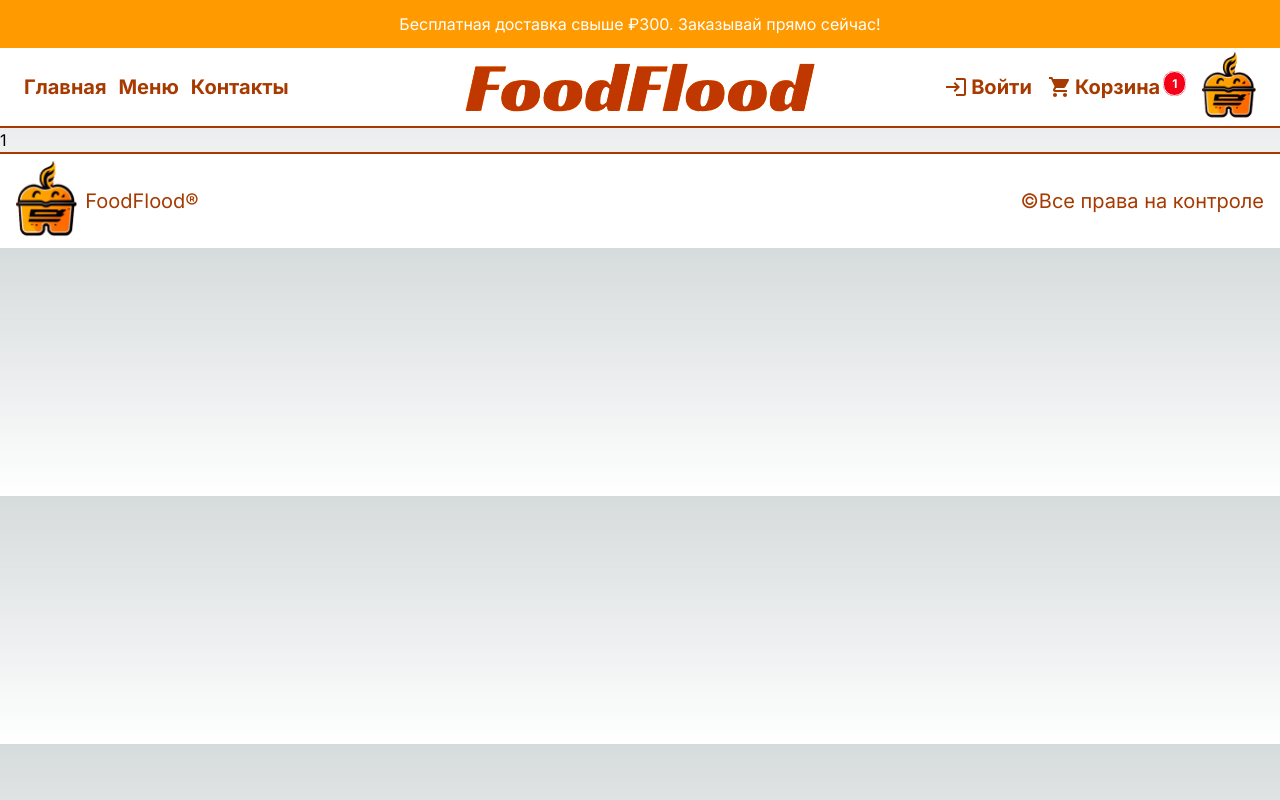
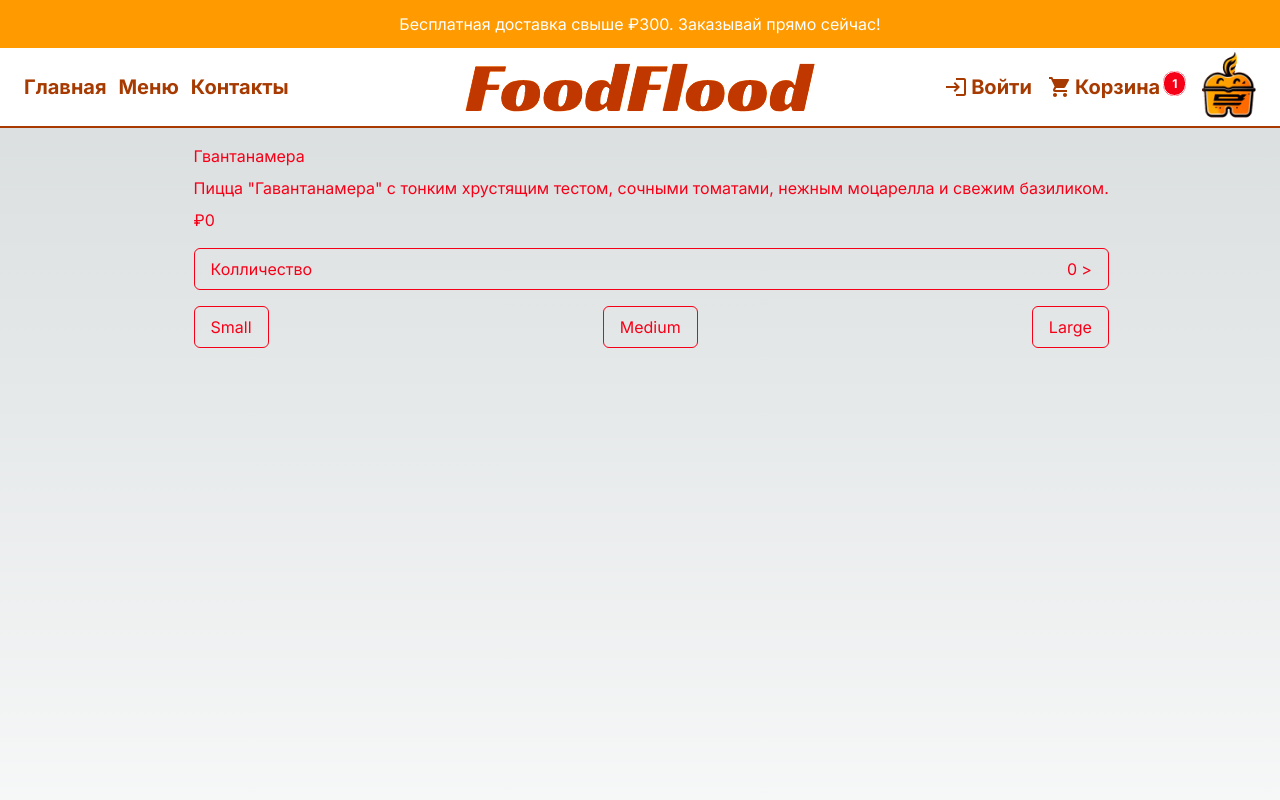
Before and after one commit to AlexanderBorisovVrn/food_flood, a Next.js app: page /product/1 in a window 1280 px wide. Shown: the top 800 px of the page. Built offline with nearby package versions, Linux system fonts and the light colour scheme.

Commit message:
feat:add counter widget

```diff
--- a/app/product/[id]/page.tsx
+++ b/app/product/[id]/page.tsx
@@ -1,9 +1,32 @@
-import React from 'react'
+import Image from "next/image";
+import { pizzas } from "@/data/data";
+import Price from "@/components/Price";
+import PriceWidget from "@/components/PriceWidget";
 
-const ProductPage = ({params}:{params:{id:string}}) => {
+const ProductPage = ({ params }: { params: { id: string } }) => {
+  const pizza = pizzas.find((pizza) => pizza.id === +params.id);
+  if (!pizza) return <div>NOt found</div>;
   return (
-    <div>{params.id}</div>
-  )
-}
+    <main className="p-4 lg:px-20 xl:px-40 h-screen flex flex-col justify-around text-third md:flex-row ">
+      {/* IMAGE CONTAINER */}
+      <div className="relative h-1/2">
+        {pizza?.img && (
+          <Image
+            src={pizza.img}
+            alt={pizza.title}
+            fill
+            className="object-contain"
+          />
+        )}
+      </div>
+      {/* TEXT CONTAINER */}
+      <div className="flex flex-col gap-2">
+        <h1>{pizza?.title}</h1>
+        <p>{pizza?.desc}</p>
+        <PriceWidget options={pizza.options} price={pizza.price} />
+      </div>
+    </main>
+  );
+};
 
-export default ProductPage
+export default ProductPage;
--- /dev/null
+++ b/components/ChangeSizeButtons.tsx
@@ -0,0 +1,26 @@
+"use client";
+import { Dispatch, SetStateAction, useState } from "react";
+type SizeButtonsType = {
+  options:string[]
+  cb: Dispatch<SetStateAction<string>>;
+};
+
+const ChangeSizeButtons = ({ options, cb }: SizeButtonsType) => {
+  const buttons = options.map((title) => {
+    return (
+      <button
+      key={title}
+        onClick={() => {
+          cb(title)
+          cb(title)
+        }}
+        className="focus:bg-third capitalize px-4 py-2 focus:text-white rounded-md border"
+      >
+        {title}
+      </button>
+    );
+  });
+  return <div className="flex justify-between">{buttons}</div>;
+};
+
+export default ChangeSizeButtons;
--- /dev/null
+++ b/components/Counter.tsx
@@ -0,0 +1,35 @@
+"use client";
+
+import { Dispatch, useEffect, useState } from "react";
+
+const Counter = ({
+  current,
+  cb,
+}: {
+  current: number;
+  cb: Dispatch<React.SetStateAction<number>>;
+}) => {
+  const handler = (i: number) => {
+    cb((current + i));
+  };
+  const buttonStyle = 'disabled:hidden'
+  return (
+    <div className="w-ful flex justify-between border rounded-md py-2 px-4">
+
+      <span>Колличество</span>
+      <div className="flex gap-1">
+        <button onClick={() => handler(-1)} disabled={current===0 } className={buttonStyle}>{"<"}</button>
+        <span>{current}</span>
+        <button
+          onClick={() => {
+            handler(1);
+          }}
+        >
+          {">"}
+        </button>
+      </div>
+    </div>
+  );
+};
+
+export default Counter;
--- /dev/null
+++ b/components/Price.tsx
@@ -0,0 +1,12 @@
+
+
+function Price({price}:{price:string | number}){
+ const current = typeof price==='string'?parseFloat(price):price
+return (
+  <div>
+     ₽{current}
+  </div>
+)
+}
+
+export default Price;
--- /dev/null
+++ b/components/PriceWidget.tsx
@@ -0,0 +1,31 @@
+"use client";
+import React from "react";
+import Price from "./Price";
+import ChangeSizeButtons from "./ChangeSizeButtons";
+import { Product } from "@/data/data";
+import Counter from "./Counter";
+
+const calcPrice = (price: number, additionalPrice: number, count: number) => {
+  return (price + additionalPrice) * count;
+};
+export type PriceWidgetType = {
+  price: number;
+  options: Product["options"];
+};
+const PriceWidget = ({ price, options }: PriceWidgetType) => {
+  const [size, setSize] = React.useState<string>("");
+  const [count, setCount] = React.useState<number>(0);
+  const currentOption = options.find((option) => option.title === size);
+  const addiadditionalPrice = currentOption ? currentOption.additionalPrice : 0;
+  const currentPrice = calcPrice(price, addiadditionalPrice, count)
+  console.log(addiadditionalPrice)
+  return (
+    <div className="flex flex-col gap-4">
+      <Price price={currentPrice} />
+      <Counter cb={setCount} current={count} />
+      <ChangeSizeButtons options={["Small", "Medium", "Large"]} cb={setSize} />
+    </div>
+  );
+};
+
+export default PriceWidget;
--- a/data/data.tsx
+++ b/data/data.tsx
@@ -9,7 +9,7 @@ export type Product = {
 
 export type Products = Product[] | [];
 
-type OptionType = {
+export type OptionType = {
   title: string;
   additionalPrice: number;
 };
--- a/package.json
+++ b/package.json
@@ -3,7 +3,7 @@
   "version": "0.1.0",
   "private": true,
   "scripts": {
-    "dev": "next dev",
+    "dev": "next dev --turbo",
     "build": "next build",
     "start": "next start",
     "lint": "next lint"
```
